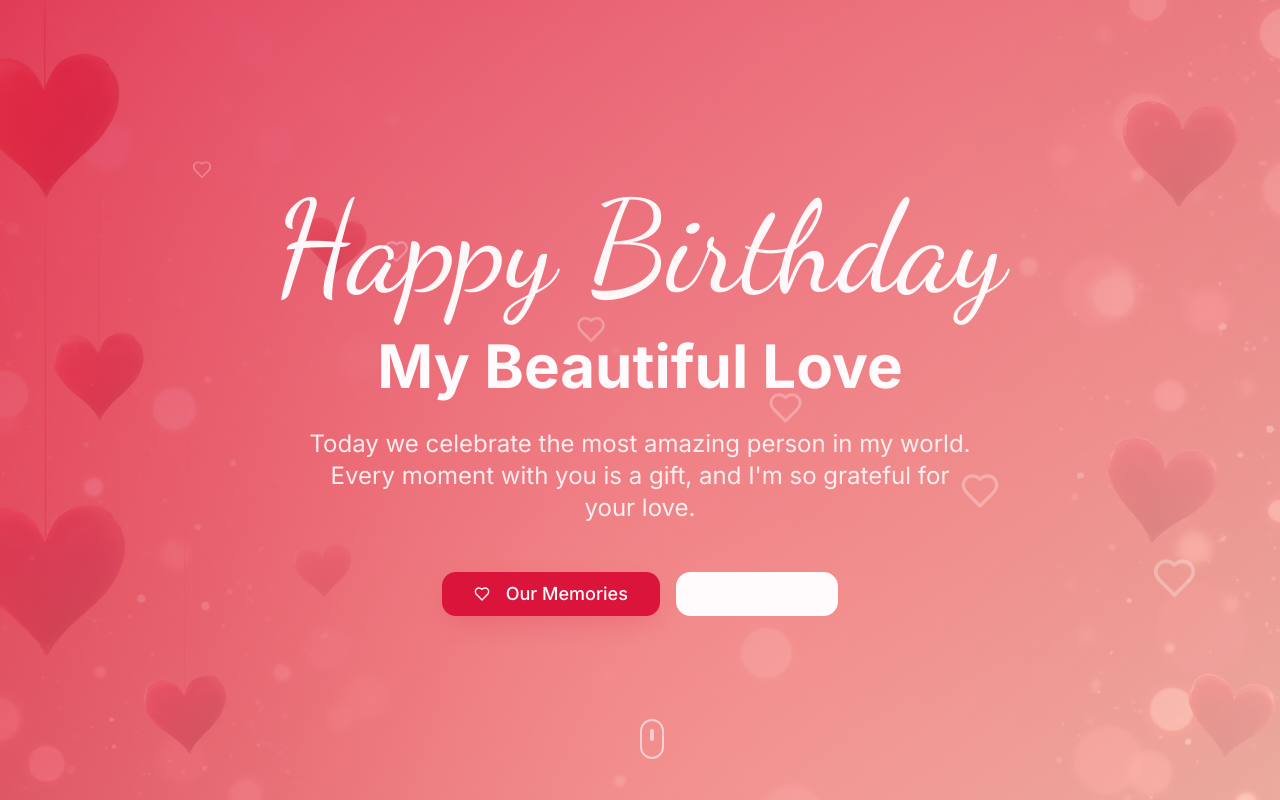
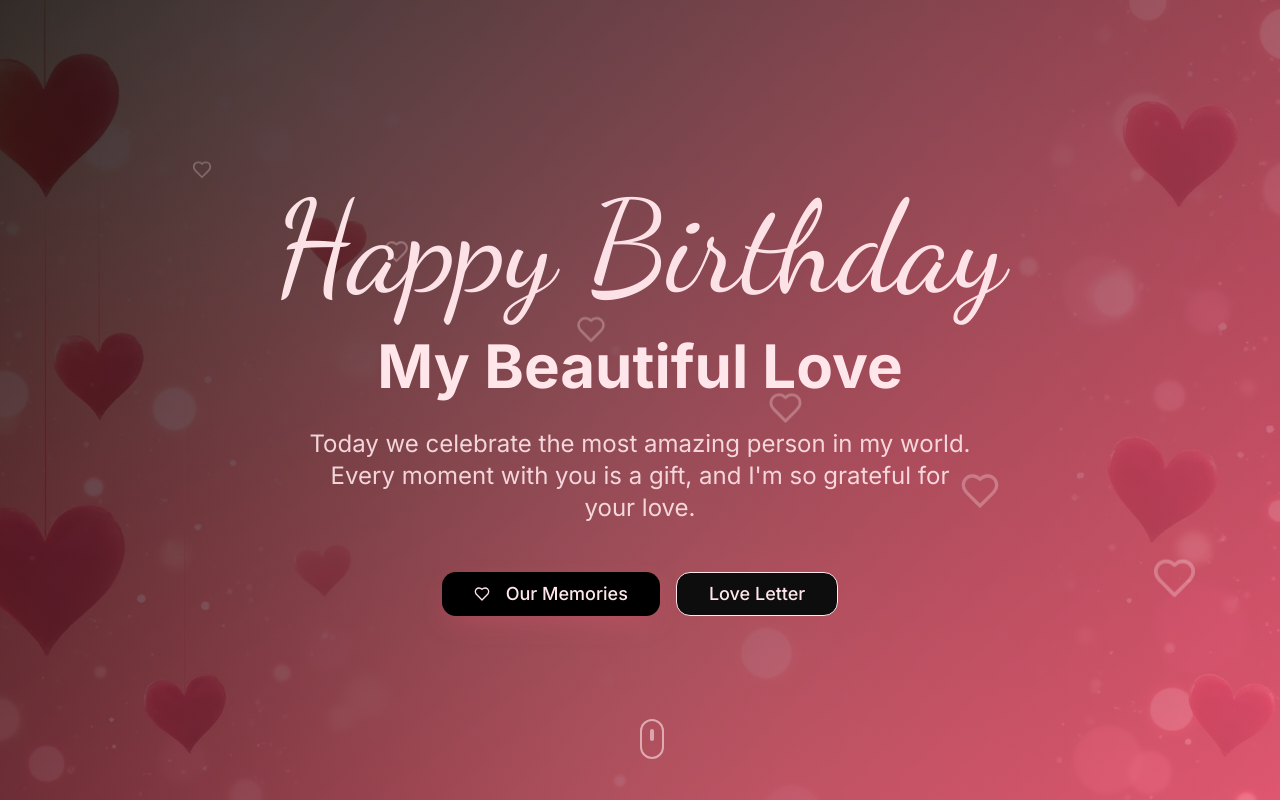
Before and after one commit to re1vax/sejal-world, a React (Vite) app: page / in a window 1280 px wide. Shown: the top 800 px of the page. Built offline with nearby package versions, Linux system fonts and the light colour scheme.

Commit message:
Refactor: Apply dark theme
Update the base theme to a dark mode, using black as the primary color. Incorporate romantic accent colors (pink, blush, coral, gold, cream) that complement the dark theme.

```diff
--- a/src/index.css
+++ b/src/index.css
@@ -8,53 +8,53 @@ All colors MUST be HSL.
 
 @layer base {
   :root {
-    /* Romantic Birthday Theme */
-    --background: 350 100% 99%;
-    --foreground: 345 15% 25%;
+    /* Dark Romantic Theme */
+    --background: 0 0% 5%;
+    --foreground: 350 100% 95%;
 
-    --card: 350 50% 98%;
-    --card-foreground: 345 15% 25%;
+    --card: 0 0% 8%;
+    --card-foreground: 350 100% 90%;
 
-    --popover: 350 50% 98%;
-    --popover-foreground: 345 15% 25%;
+    --popover: 0 0% 8%;
+    --popover-foreground: 350 100% 90%;
 
-    --primary: 348 83% 47%;
-    --primary-foreground: 350 100% 99%;
+    --primary: 0 0% 0%;
+    --primary-foreground: 350 100% 95%;
 
-    --secondary: 350 100% 95%;
-    --secondary-foreground: 345 15% 25%;
+    --secondary: 0 0% 12%;
+    --secondary-foreground: 350 100% 90%;
 
-    --muted: 350 50% 96%;
-    --muted-foreground: 345 8% 55%;
+    --muted: 0 0% 10%;
+    --muted-foreground: 350 20% 70%;
 
-    --accent: 14 100% 85%;
-    --accent-foreground: 345 15% 25%;
+    --accent: 348 83% 65%;
+    --accent-foreground: 0 0% 5%;
 
     --destructive: 0 84.2% 60.2%;
-    --destructive-foreground: 350 100% 99%;
+    --destructive-foreground: 350 100% 95%;
 
-    --border: 350 30% 90%;
-    --input: 350 30% 94%;
-    --ring: 348 83% 47%;
+    --border: 0 0% 15%;
+    --input: 0 0% 12%;
+    --ring: 348 83% 65%;
 
     --radius: 1rem;
 
-    /* Custom romantic tokens */
-    --romantic-pink: 348 83% 47%;
-    --romantic-blush: 350 100% 95%;
-    --romantic-coral: 14 100% 85%;
-    --romantic-gold: 45 100% 70%;
-    --romantic-cream: 350 100% 99%;
+    /* Custom romantic tokens for dark theme */
+    --romantic-pink: 348 83% 65%;
+    --romantic-blush: 350 50% 20%;
+    --romantic-coral: 14 100% 70%;
+    --romantic-gold: 45 100% 75%;
+    --romantic-cream: 0 0% 5%;
 
-    /* Gradients */
-    --gradient-romantic: linear-gradient(135deg, hsl(348 83% 47%), hsl(14 100% 85%));
-    --gradient-soft: linear-gradient(180deg, hsl(350 100% 99%), hsl(350 100% 95%));
-    --gradient-sunset: linear-gradient(45deg, hsl(14 100% 85%), hsl(45 100% 70%));
+    /* Dark gradients */
+    --gradient-romantic: linear-gradient(135deg, hsl(0 0% 0%), hsl(348 83% 65%));
+    --gradient-soft: linear-gradient(180deg, hsl(0 0% 5%), hsl(0 0% 8%));
+    --gradient-sunset: linear-gradient(45deg, hsl(348 83% 65%), hsl(45 100% 75%));
 
-    /* Shadows */
-    --shadow-romantic: 0 10px 30px -10px hsl(348 83% 47% / 0.3);
-    --shadow-soft: 0 4px 20px -4px hsl(348 83% 47% / 0.1);
-    --shadow-glow: 0 0 40px hsl(348 83% 47% / 0.2);
+    /* Dark shadows with romantic glow */
+    --shadow-romantic: 0 10px 30px -10px hsl(348 83% 65% / 0.4);
+    --shadow-soft: 0 4px 20px -4px hsl(348 83% 65% / 0.2);
+    --shadow-glow: 0 0 40px hsl(348 83% 65% / 0.3);
 
     --sidebar-background: 0 0% 98%;
 
```
